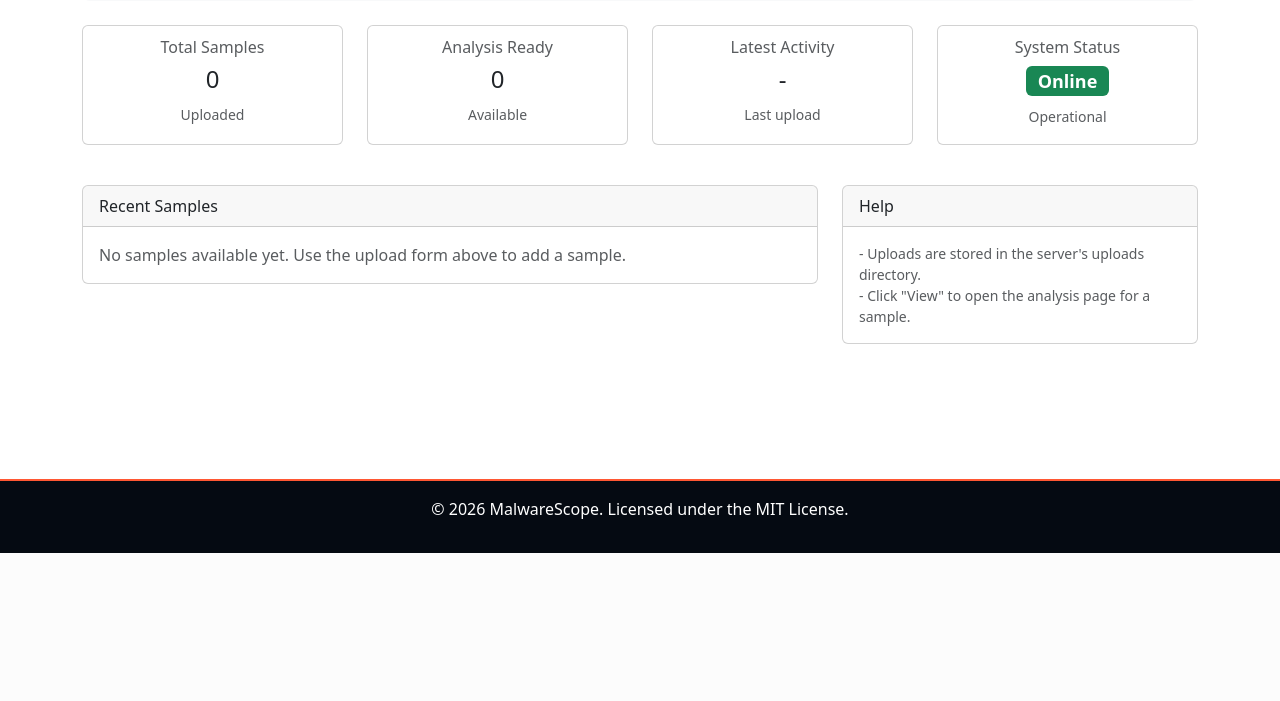
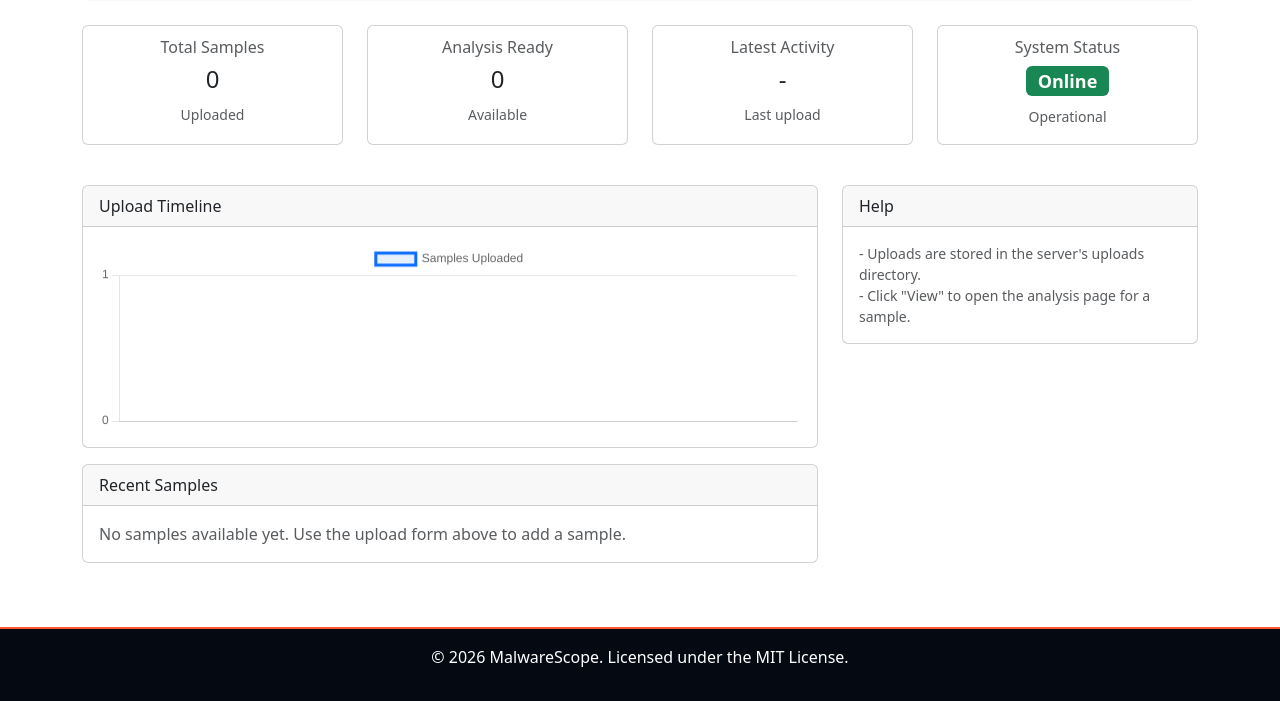
Before and after one commit to Abdulrhman-Bahaa/web-applications, a Flask app: page / in a window 1280 px wide. Shown: the part 247-948 px from the top of the page. Before the commit the page ends 800 px from the top, so only its background shows below. Run offline with Flask 3, Linux system fonts and the light colour scheme; data that the repository does not hold is empty.

Commit message:
Add upload timeline and last upload date to the dashboard

```diff
--- a/Graduation Project/web_application/app.py
+++ b/Graduation Project/web_application/app.py
@@ -41,7 +41,24 @@ def home():
 
     samples = [SampleSchema.model_validate(item) for item in response.json()]
 
-    return render_template('index.html', samples=samples)
+    # Calculate insights
+    last_upload = None
+    if samples:
+        samples_sorted = sorted(
+            samples, key=lambda x: x.upload_date, reverse=True)
+        last_upload = samples_sorted[0].upload_date.strftime('%Y-%m-%d %H:%M')
+
+    # Group samples by date for upload timeline
+    from collections import defaultdict
+    upload_by_date = defaultdict(int)
+    for sample in samples:
+        date_str = sample.upload_date.strftime('%Y-%m-%d')
+        upload_by_date[date_str] += 1
+
+    # Sort by date
+    upload_timeline = sorted(upload_by_date.items())
+
+    return render_template('index.html', samples=samples, last_upload=last_upload, upload_timeline=upload_timeline)
 
 
 @app.route('/upload', methods=['POST'])
--- a/Graduation Project/web_application/templates/index.html
+++ b/Graduation Project/web_application/templates/index.html
@@ -4,6 +4,7 @@
 
 {% block styles %}
 <link rel="stylesheet" href="{{ url_for('static', filename='css/index.css') }}">
+<script src="https://cdn.jsdelivr.net/npm/chart.js"></script>
 {% endblock %}
 
 {% block content %}
@@ -45,7 +46,7 @@
         <div class="card h-100">
             <div class="card-body text-center">
                 <h6 class="card-subtitle mb-2 text-muted">Latest Activity</h6>
-                <h4 class="card-title">-</h4>
+                <h4 class="card-title">{{ last_upload or '-' }}</h4>
                 <small class="text-muted">Last upload</small>
             </div>
         </div>
@@ -63,6 +64,12 @@
 
 <div class="row">
     <div class="col-lg-8">
+        <div class="card mb-3">
+            <div class="card-header">Upload Timeline</div>
+            <div class="card-body">
+                <canvas id="uploadChart" height="80"></canvas>
+            </div>
+        </div>
         <div class="card mb-3">
             <div class="card-header">Recent Samples</div>
             <div class="card-body">
@@ -111,4 +118,49 @@
         </div>
     </div>
 </div>
+
+<script>
+    // Upload timeline chart
+    const uploadTimeline = {{ upload_timeline| tojson }};
+    const labels = uploadTimeline.map(item => item[0]);
+    const data = uploadTimeline.map(item => item[1]);
+
+    const ctx = document.getElementById('uploadChart').getContext('2d');
+    new Chart(ctx, {
+        type: 'line',
+        data: {
+            labels: labels,
+            datasets: [{
+                label: 'Samples Uploaded',
+                data: data,
+                borderColor: '#0d6efd',
+                backgroundColor: 'rgba(13, 110, 253, 0.1)',
+                tension: 0.3,
+                fill: true,
+                pointRadius: 5,
+                pointBackgroundColor: '#0d6efd',
+                pointBorderColor: '#fff',
+                pointBorderWidth: 2
+            }]
+        },
+        options: {
+            responsive: true,
+            maintainAspectRatio: true,
+            plugins: {
+                legend: {
+                    display: true,
+                    position: 'top'
+                }
+            },
+            scales: {
+                y: {
+                    beginAtZero: true,
+                    ticks: {
+                        stepSize: 1
+                    }
+                }
+            }
+        }
+    });
+</script>
 {% endblock %}
```
